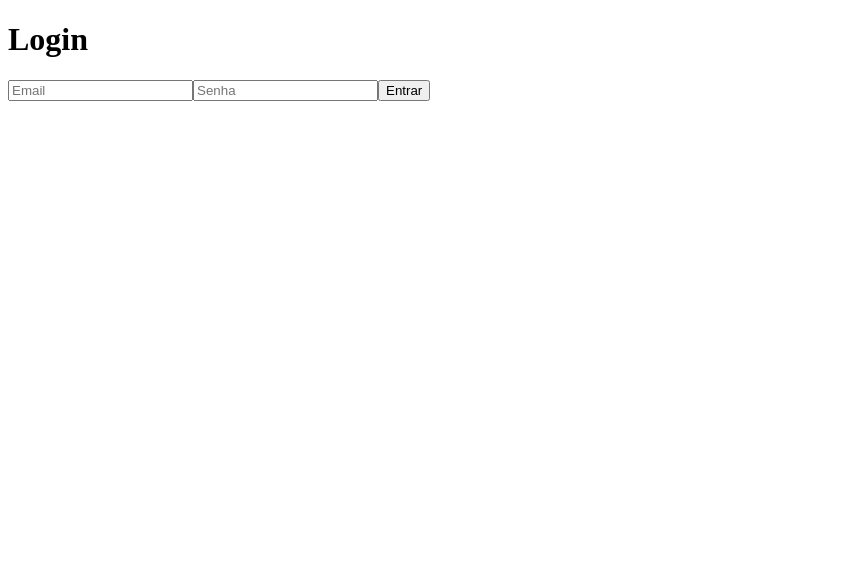
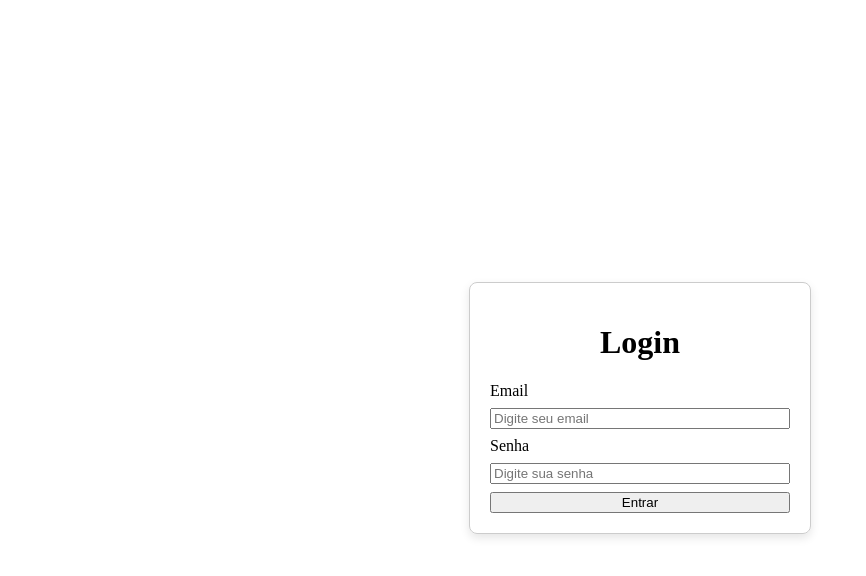
Before and after one commit to AnaPaulaJBraga/front-voluntariado-extensao, a React (Vite) app: page /login in a window 1280 px wide. Shown: the top 576 px of the page, without its empty margins (0-866 px from the left). Built offline with nearby package versions, Linux system fonts and the light colour scheme.

Commit message:
feat: alteracoes na tela de login

```diff
--- a/src/pages/Login.jsx
+++ b/src/pages/Login.jsx
@@ -1,13 +1,21 @@
 const Login = () => {
   return (
-    <div>
-      <h1>Login</h1>
+    <div style={{display: "flex", justifyContent: "center", alignItems: "center", height: "100vh"}}>
 
-      <form>
-        <input type="email" placeholder="Email" />
-        <input type="password" placeholder="Senha" />
-        <button type="submit">Entrar</button>
-      </form>
+      <div style={{border: "1px solid #ccc", padding: "20px", borderRadius: "8px", width: "300px", boxShadow: "0 4px 10px rgba(0,0,0,0.1)"}}>
+
+      <h1 style={{ textAlign: "center"}}>Login</h1>
+            <form style={{ display: "flex", flexDirection: "column", gap: "8px" }}>
+
+              <label htmlFor="email">Email</label>
+              <input type="email" placeholder="Digite seu email"/>
+
+              <label htmlFor="senha">Senha</label>
+              <input type="password" placeholder="Digite sua senha"/>
+
+              <button type="submit">Entrar</button>
+            </form>
+      </div>
     </div>
   );
 };
--- a/src/pages/Register.jsx
+++ b/src/pages/Register.jsx
@@ -3,10 +3,10 @@ const Register = () => {
     <div>
       <h1>Cadastro</h1>
 
-      <form>
-        <input type="text" placeholder="Nome" />
-        <input type="email" placeholder="Email" />
-        <input type="password" placeholder="Senha" />
+      <form style={{ display: "flex", gap: "2px" }} >
+        <input type="text" placeholder="Nome"/>
+        <input type="email" placeholder="Email"/>
+        <input type="password" placeholder="Senha"/>
         <button type="submit">Cadastrar</button>
       </form>
     </div>
```
Also changed, not shown: 1 other file (tests, documents, lock files or other folders).
